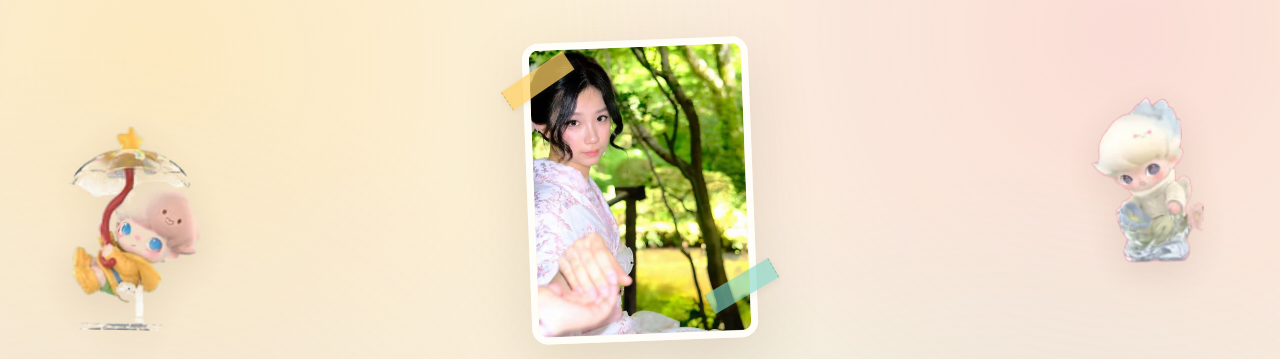
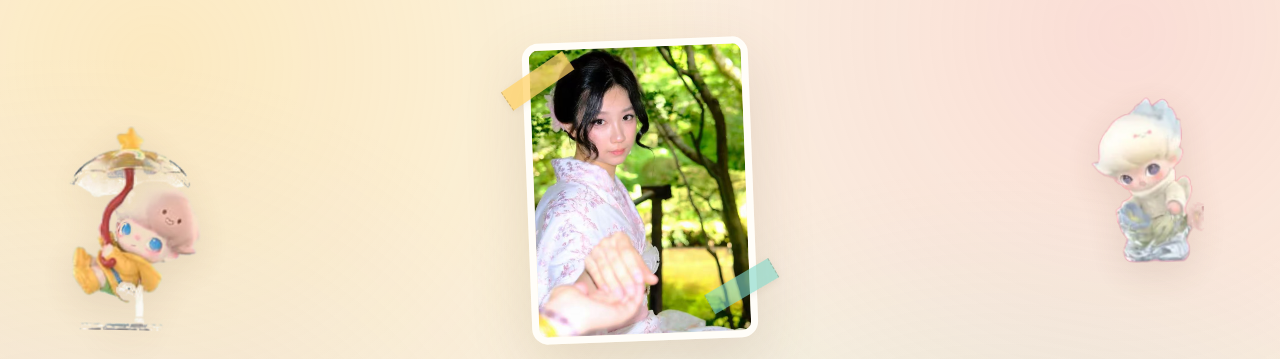
Before and after one commit to dyskkk/zhuoyuhan, a plain HTML site: page index.html in a window 1280 px wide. Shown: the top 359 px of the page. Drawn offline with Linux system fonts and the light colour scheme.

Commit message:
Adjust object position for portrait images

```diff
--- a/index.html
+++ b/index.html
@@ -198,7 +198,7 @@ button{ font: inherit; color: inherit; }
   width: 100%;
   aspect-ratio: 3 / 4;
   object-fit: cover;
-  object-position: center 20%;
+  object-position: 38% 22%;
   border-radius: 16px;
   border: 7px solid var(--white);
   box-shadow: var(--shadow-lg);
```
